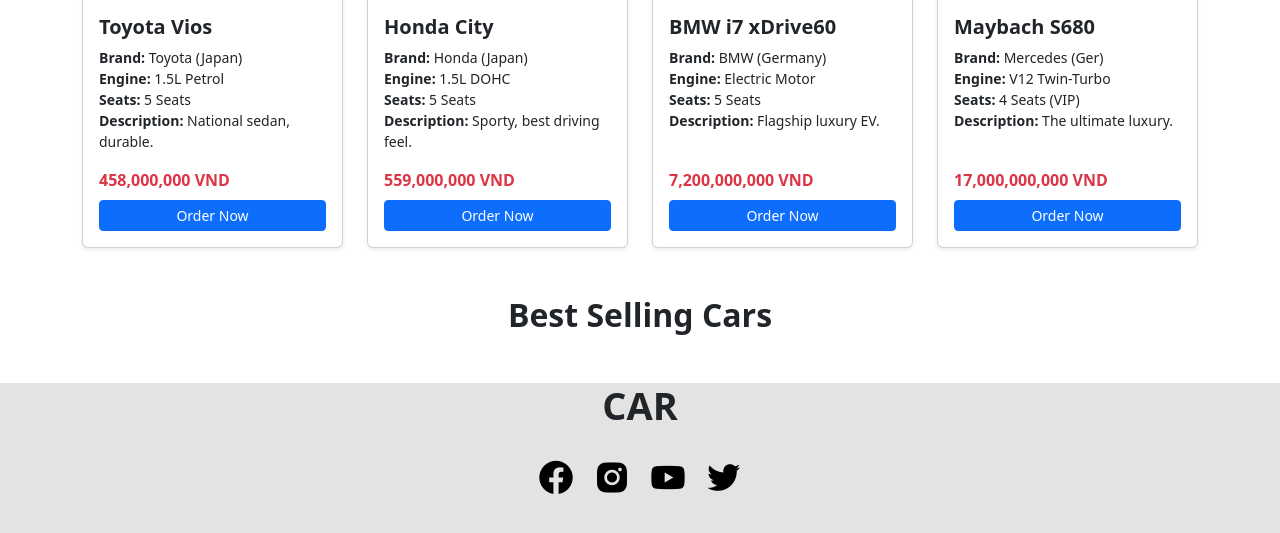
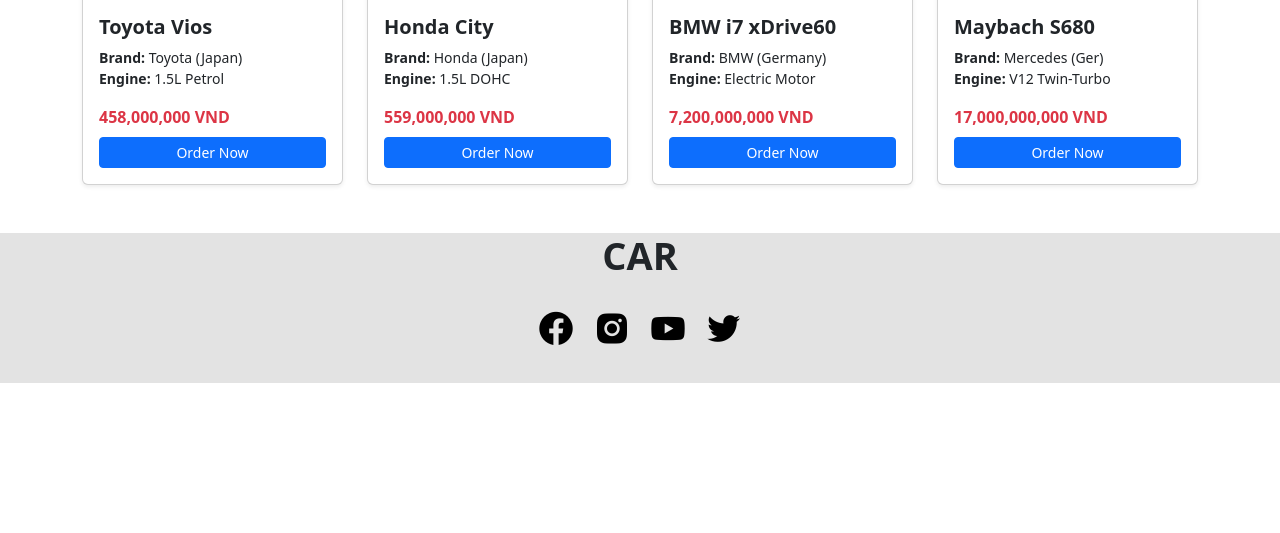
Before and after one commit to NguyenThanhLan1204/Car-Selling-Project, a PHP site: page /base.php in a window 1280 px wide. Shown: the part 1068-1601 px from the top of the page. After the commit the page ends 1451 px from the top, so only its background shows below. Run offline with PHP 8.4, Linux system fonts and the light colour scheme.

Commit message:
Update home.php

```diff
--- a/home.php
+++ b/home.php
@@ -3,24 +3,14 @@
         <div class="text-content position-relative">
             <div class="slide">
                 <div class="img">
-                    <img
-                    src="./assets/img/101-anh-sieu-xe-4k-tai-free-lam-hinh-nen-dt-may-tinh.jpg"
-                    alt=""
-                    class="d-block w-75 mx-auto p-3"
-                    >
+                    <img src="./assets/img/101-anh-sieu-xe-4k-tai-free-lam-hinh-nen-dt-may-tinh.jpg" alt="" class="d-block w-75 mx-auto p-3">
                 </div>
                 <div class="info-content position-absolute start-50 translate-middle-x text-center text-white z-1">
                     <h2 class="text-heading">Car World</h2>
                     <div class="text-description">Find your dream car at the best price today</div>
                 </div>
             </div>
-            <button class="slide-control btn btn-dark bg-opacity-50 border-0 position-absolute top-50 start-0 translate-middle-y z-2 ms-2 p-2">
-                <i class="bx bxs-chevron-left text-white fs-3"></i>
-            </button>
-            <button class="slide-control btn btn-dark bg-opacity-50 border-0 position-absolute top-50 end-0 translate-middle-y z-2 me-2 p-2">
-                <i class="bx bxs-chevron-right text-white fs-3"></i>
-            </button>
-        </div>
+            </div>
     </div>
 
     <div class="container py-5">
@@ -48,12 +38,10 @@
                                 <ul class="list-unstyled mb-3 small flex-grow-1">
                                     <li><strong>Brand:</strong> Toyota (Japan)</li>
                                     <li><strong>Engine:</strong> 1.5L Petrol</li>
-                                    <li><strong>Seats:</strong> 5 Seats</li>
-                                    <li><strong>Description:</strong> National sedan, durable.</li>
                                 </ul>
                                 <div class="mt-auto">
                                     <p class="fw-bold text-danger mb-2">458,000,000 VND</p>
-                                    <button class="btn btn-primary w-100 btn-sm">Order Now</button>
+                                    <a href="information.php?id=1" class="btn btn-primary w-100 btn-sm">Order Now</a>
                                 </div>
                             </div>
                         </div>
@@ -67,12 +55,10 @@
                                 <ul class="list-unstyled mb-3 small flex-grow-1">
                                     <li><strong>Brand:</strong> Honda (Japan)</li>
                                     <li><strong>Engine:</strong> 1.5L DOHC</li>
-                                    <li><strong>Seats:</strong> 5 Seats</li>
-                                    <li><strong>Description:</strong> Sporty, best driving feel.</li>
                                 </ul>
                                 <div class="mt-auto">
                                     <p class="fw-bold text-danger mb-2">559,000,000 VND</p>
-                                    <button class="btn btn-primary w-100 btn-sm">Order Now</button>
+                                    <a href="information.php?id=2" class="btn btn-primary w-100 btn-sm">Order Now</a>
                                 </div>
                             </div>
                         </div>
@@ -86,12 +72,10 @@
                                 <ul class="list-unstyled mb-3 small flex-grow-1">
                                     <li><strong>Brand:</strong> BMW (Germany)</li>
                                     <li><strong>Engine:</strong> Electric Motor</li>
-                                    <li><strong>Seats:</strong> 5 Seats</li>
-                                    <li><strong>Description:</strong> Flagship luxury EV.</li>
                                 </ul>
                                 <div class="mt-auto">
                                     <p class="fw-bold text-danger mb-2">7,200,000,000 VND</p>
-                                    <button class="btn btn-primary w-100 btn-sm">Order Now</button>
+                                    <a href="information.php?id=7" class="btn btn-primary w-100 btn-sm">Order Now</a>
                                 </div>
                             </div>
                         </div>
@@ -105,124 +89,84 @@
                                 <ul class="list-unstyled mb-3 small flex-grow-1">
                                     <li><strong>Brand:</strong> Mercedes (Ger)</li>
                                     <li><strong>Engine:</strong> V12 Twin-Turbo</li>
-                                    <li><strong>Seats:</strong> 4 Seats (VIP)</li>
-                                    <li><strong>Description:</strong> The ultimate luxury.</li>
                                 </ul>
                                 <div class="mt-auto">
                                     <p class="fw-bold text-danger mb-2">17,000,000,000 VND</p>
-                                    <button class="btn btn-primary w-100 btn-sm">Order Now</button>
+                                    <a href="information.php?id=9" class="btn btn-primary w-100 btn-sm">Order Now</a>
                                 </div>
                             </div>
                         </div>
                     </div>
-
                 </div>
             </div>
 
             <div class="tab-pane fade" id="hatchback" role="tabpanel">
                 <div class="row g-4 justify-content-center">
-
                     <div class="col-md-4">
                         <div class="card h-100 shadow-sm">
                             <img src="./assets/img/morning.jpg" class="card-img-top" alt="Kia Morning" style="height: 220px; object-fit: cover;">
                             <div class="card-body d-flex flex-column">
                                 <h5 class="card-title fw-bold">Kia Morning Premium</h5>
-                                <ul class="list-unstyled mb-3 flex-grow-1">
-                                    <li><strong>Brand:</strong> Kia (Korea)</li>
-                                    <li><strong>Engine:</strong> 1.25L Kappa</li>
-                                    <li><strong>Seats:</strong> 5 Seats</li>
-                                    <li><strong>Description:</strong> Compact city car.</li>
-                                </ul>
                                 <div class="mt-auto">
                                     <p class="fw-bold text-danger fs-5 mb-2">429,000,000 VND</p>
-                                    <button class="btn btn-primary w-100">Order Now</button>
+                                    <a href="information.php?id=11" class="btn btn-primary w-100">Order Now</a>
                                 </div>
                             </div>
                         </div>
                     </div>
-
                     <div class="col-md-4">
                         <div class="card h-100 shadow-sm">
-                            <img src="./assets/img/mazda2.jpg" class="card-img-top" alt="Mazda 2 Sport" style="height: 220px; object-fit: cover;">
+                            <img src="./assets/img/mazda2.jpg" class="card-img-top" alt="Mazda 2" style="height: 220px; object-fit: cover;">
                             <div class="card-body d-flex flex-column">
                                 <h5 class="card-title fw-bold">Mazda 2 Sport</h5>
-                                <ul class="list-unstyled mb-3 flex-grow-1">
-                                    <li><strong>Brand:</strong> Mazda (Japan)</li>
-                                    <li><strong>Engine:</strong> 1.5L SkyActiv</li>
-                                    <li><strong>Seats:</strong> 5 Seats</li>
-                                    <li><strong>Description:</strong> Stylish & Sporty.</li>
-                                </ul>
                                 <div class="mt-auto">
                                     <p class="fw-bold text-danger fs-5 mb-2">550,000,000 VND</p>
-                                    <button class="btn btn-primary w-100">Order Now</button>
+                                    <a href="information.php?id=12" class="btn btn-primary w-100">Order Now</a>
                                 </div>
                             </div>
                         </div>
                     </div>
-
                 </div>
             </div>
 
             <div class="tab-pane fade" id="suv" role="tabpanel">
                 <div class="row g-4 justify-content-center">
-
                     <div class="col-md-4">
                         <div class="card h-100 shadow-sm">
                             <img src="./assets/img/santafe.jpg" class="card-img-top" alt="Hyundai SantaFe" style="height: 220px; object-fit: cover;">
                             <div class="card-body d-flex flex-column">
                                 <h5 class="card-title fw-bold">Hyundai SantaFe</h5>
-                                <ul class="list-unstyled mb-3 flex-grow-1">
-                                    <li><strong>Brand:</strong> Hyundai (Korea)</li>
-                                    <li><strong>Engine:</strong> 2.5L SmartStream</li>
-                                    <li><strong>Seats:</strong> 7 Seats</li>
-                                    <li><strong>Description:</strong> Spacious & Modern.</li>
-                                </ul>
                                 <div class="mt-auto">
                                     <p class="fw-bold text-danger fs-5 mb-2">1,050,000,000 VND</p>
-                                    <button class="btn btn-primary w-100">Order Now</button>
+                                    <a href="information.php?id=4" class="btn btn-primary w-100">Order Now</a>
                                 </div>
                             </div>
                         </div>
                     </div>
-
                     <div class="col-md-4">
                         <div class="card h-100 shadow-sm">
                             <img src="./assets/img/vf8.jpg" class="card-img-top" alt="VinFast VF8" style="height: 220px; object-fit: cover;">
                             <div class="card-body d-flex flex-column">
                                 <h5 class="card-title fw-bold">VinFast VF8</h5>
-                                <ul class="list-unstyled mb-3 flex-grow-1">
-                                    <li><strong>Brand:</strong> VinFast (Vietnam)</li>
-                                    <li><strong>Engine:</strong> Dual Motor (402HP)</li>
-                                    <li><strong>Seats:</strong> 5 Seats</li>
-                                    <li><strong>Description:</strong> Luxury Electric SUV.</li>
-                                </ul>
                                 <div class="mt-auto">
                                     <p class="fw-bold text-danger fs-5 mb-2">1,090,000,000 VND</p>
-                                    <button class="btn btn-primary w-100">Order Now</button>
+                                    <a href="information.php?id=5" class="btn btn-primary w-100">Order Now</a>
                                 </div>
                             </div>
                         </div>
                     </div>
-
                     <div class="col-md-4">
                         <div class="card h-100 shadow-sm">
                             <img src="./assets/img/g63.jpg" class="card-img-top" alt="Mercedes G63" style="height: 220px; object-fit: cover;">
                             <div class="card-body d-flex flex-column">
                                 <h5 class="card-title fw-bold">Mercedes-AMG G63</h5>
-                                <ul class="list-unstyled mb-3 flex-grow-1">
-                                    <li><strong>Brand:</strong> Mercedes (Ger)</li>
-                                    <li><strong>Engine:</strong> V8 Biturbo</li>
-                                    <li><strong>Seats:</strong> 5 Seats</li>
-                                    <li><strong>Description:</strong> The Off-road King.</li>
-                                </ul>
                                 <div class="mt-auto">
                                     <p class="fw-bold text-danger fs-5 mb-2">11,800,000,000 VND</p>
-                                    <button class="btn btn-primary w-100">Order Now</button>
+                                    <a href="information.php?id=10" class="btn btn-primary w-100">Order Now</a>
                                 </div>
                             </div>
                         </div>
                     </div>
-
                 </div>
             </div>
 
@@ -237,15 +181,9 @@
                             <img src="./assets/img/ranger.jpg" class="card-img-top" alt="Ford Ranger" style="height: 220px; object-fit: cover;">
                             <div class="card-body d-flex flex-column">
                                 <h5 class="card-title fw-bold">Ford Ranger</h5>
-                                <ul class="list-unstyled mb-3 flex-grow-1">
-                                    <li><strong>Brand:</strong> Ford (USA)</li>
-                                    <li><strong>Engine:</strong> 2.0L Bi-Turbo</li>
-                                    <li><strong>Seats:</strong> 5 Seats</li>
-                                    <li><strong>Description:</strong> King of Pickups.</li>
-                                </ul>
                                 <div class="mt-auto">
                                     <p class="fw-bold text-danger fs-5 mb-2">665,000,000 VND</p>
-                                    <button class="btn btn-primary w-100">Order Now</button>
+                                    <a href="information.php?id=3" class="btn btn-primary w-100">Order Now</a>
                                 </div>
                             </div>
                         </div>
@@ -255,52 +193,33 @@
 
             <div class="tab-pane fade" id="supercar" role="tabpanel">
                 <div class="row g-4 justify-content-center">
-
                     <div class="col-md-4">
                         <div class="card h-100 shadow-sm">
                             <img src="./assets/img/sf90.jpg" class="card-img-top" alt="Ferrari SF90" style="height: 220px; object-fit: cover;">
                             <div class="card-body d-flex flex-column">
                                 <h5 class="card-title fw-bold">Ferrari SF90</h5>
-                                <ul class="list-unstyled mb-3 flex-grow-1">
-                                    <li><strong>Brand:</strong> Ferrari (Italy)</li>
-                                    <li><strong>Engine:</strong> V8 Hybrid (1000HP)</li>
-                                    <li><strong>0-100km/h:</strong> 2.5 seconds</li>
-                                    <li><strong>Description:</strong> Ultimate Hybrid Supercar.</li>
-                                </ul>
                                 <div class="mt-auto">
                                     <p class="fw-bold text-danger fs-5 mb-2">34,000,000,000 VND</p>
-                                    <button class="btn btn-primary w-100">Order Now</button>
+                                    <a href="information.php?id=6" class="btn btn-primary w-100">Order Now</a>
                                 </div>
                             </div>
                         </div>
                     </div>
-
                     <div class="col-md-4">
                         <div class="card h-100 shadow-sm">
                             <img src="./assets/img/huracan.jpg" class="card-img-top" alt="Lamborghini Huracan" style="height: 220px; object-fit: cover;">
                             <div class="card-body d-flex flex-column">
                                 <h5 class="card-title fw-bold">Lamborghini Huracan</h5>
-                                <ul class="list-unstyled mb-3 flex-grow-1">
-                                    <li><strong>Brand:</strong> Lamborghini (Italy)</li>
-                                    <li><strong>Engine:</strong> V10 Naturally Asp.</li>
-                                    <li><strong>Design:</strong> Aerodynamic</li>
-                                    <li><strong>Description:</strong> Pure driving emotion.</li>
-                                </ul>
                                 <div class="mt-auto">
                                     <p class="fw-bold text-danger fs-5 mb-2">19,000,000,000 VND</p>
-                                    <button class="btn btn-primary w-100">Order Now</button>
+                                    <a href="information.php?id=8" class="btn btn-primary w-100">Order Now</a>
                                 </div>
                             </div>
                         </div>
                     </div>
-
                 </div>
             </div>
 
         </div>
     </div>
-
-    <div class="container">
-        <h2 class="text-center fw-bold mb-5">Best Selling Cars</h2>
-    </div>
 </body>
```
